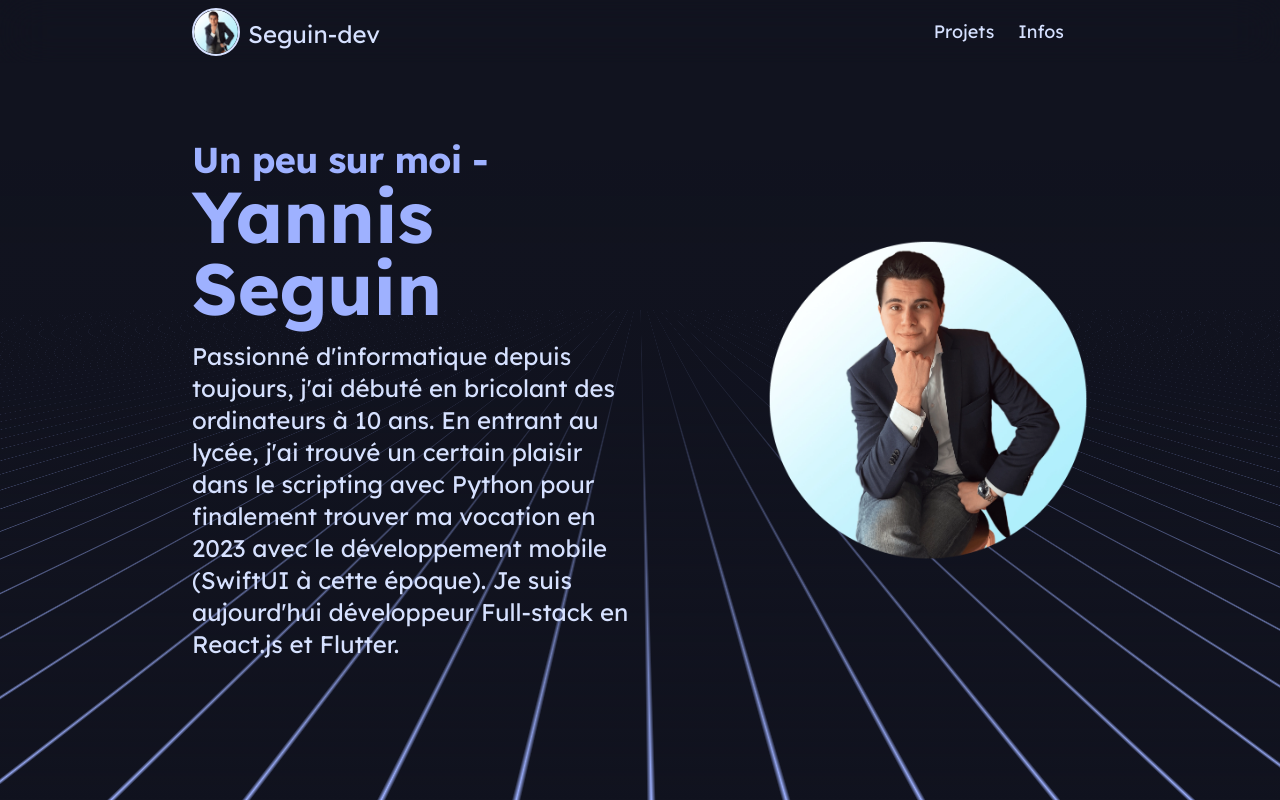
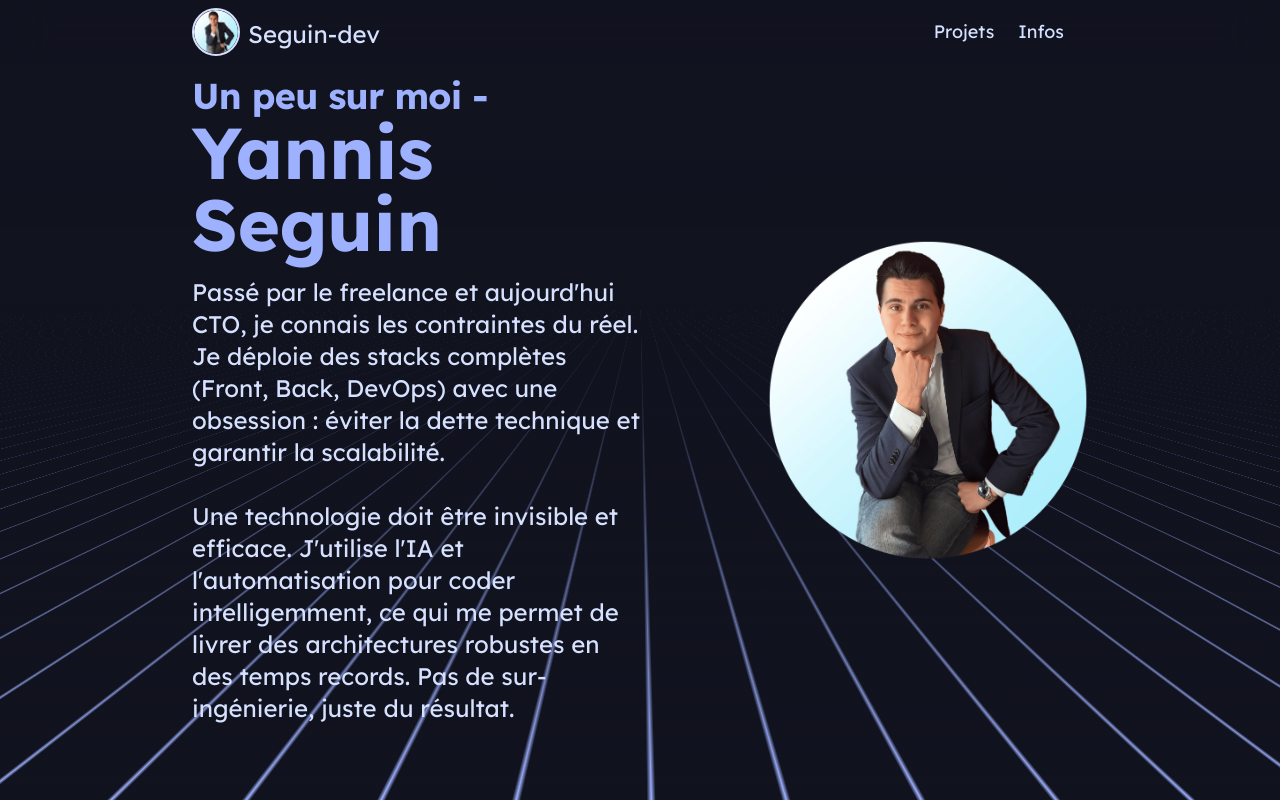
Before and after one commit to Youvataque/_Portfoliov2, a Next.js app: page /about in a window 1280 px wide. Shown: the top 800 px of the page. Built offline with nearby package versions, Linux system fonts and the light colour scheme.

Commit message:
mise à jour portfolio

```diff
--- a/src/app/about/page.tsx
+++ b/src/app/about/page.tsx
@@ -6,14 +6,14 @@ import Title from "@/components/ViewTemplate/Title";
 import { HoverEffect } from "@/components/ui/card-hover-effect";
 import Image from "next/image";
 
-const About:React.FC = () => {
+const About: React.FC = () => {
 
   /////////////////////////////////////////////////////////////////
   // data des contacts
   const contactData = [
     {
       title: "Email",
-          description:"Pour tout contact professionnel c'est par ici. Je réponds dans la journée !",
+      description: "Pour tout contact professionnel c'est par ici. Je réponds dans la journée !",
       link: "mailto:yannisseguin@gmail.com",
     },
     {
@@ -52,14 +52,16 @@ const About:React.FC = () => {
   // mini description de mon parcours
   function description() {
     return <MainText
-            text="Passionné d'informatique depuis toujours, j'ai débuté en bricolant des ordinateurs à 10 ans. En entrant au lycée, j'ai trouvé un certain plaisir dans le scripting avec Python pour finalement trouver ma vocation en 2023 avec le développement mobile (SwiftUI à cette époque). Je suis aujourd'hui développeur Full-stack en React.js et Flutter."
+      // src/app/about/page.tsx @ 55
+
+      text={"Passé par le freelance et aujourd'hui CTO, je connais les contraintes du réel. Je déploie des stacks complètes (Front, Back, DevOps) avec une obsession : éviter la dette technique et garantir la scalabilité.\n\nUne technologie doit être invisible et efficace. J'utilise l'IA et l'automatisation pour coder intelligemment, ce qui me permet de livrer des architectures robustes en des temps records. Pas de sur-ingénierie, juste du résultat."}
       style="text-primary pt-4"
     />
   }
 
   /////////////////////////////////////////////////////////////////
   // header du composant avec pp et infos
-    function header(){
+  function header() {
     return <div className="flex flex-row justify-between items-center h-full">
       <div className="flex flex-col w-full items-start">
         <SousTitle text="Un peu sur moi -" style="text-secondary" />
@@ -70,7 +72,7 @@ const About:React.FC = () => {
       </div>
       <div className="flex flex-col w-full max-md:w-auto items-end">
         <div className="relative w-96 h-96 max-2xl:w-80 max-2xl:h-80 max-xl:w-64 max-xl:h-64 max-md:w-44 max-md:h-44">
-              <Image fill src="/Img/profilPic.webp" alt="Yannis Seguin"/>
+          <Image fill src="/Img/profilPic.webp" alt="Yannis Seguin" />
         </div>
       </div>
     </div>
@@ -93,8 +95,8 @@ const About:React.FC = () => {
             <HoverEffect items={contactData} />
           </div>
         </div>
-                <Footer/>
-                <div className="pb-4"/>
+        <Footer />
+        <div className="pb-4" />
       </div>
     </BodyTemplate>
   );
--- a/src/app/page.tsx
+++ b/src/app/page.tsx
@@ -41,7 +41,7 @@ export default function Home() {
   // text custom pour la description
   function textCustom() {
     return <h1 className="text-2xl max-xl:text-lg max-md:text-md text-primary pt-4">
-      <b>Developpeur Full-stack. </b>Passionné par l'informatique, mes technologies de prédilection sont Flutter pour le mobile et React.js pour le web (toujours avec tailwind).
+      <b>Product Engineer. </b>Je conçois et déploie des architectures web & mobile complètes. Mon expertise : transformer des besoins métier en produits robustes et scalables (Flutter & React).
     </h1>
   }
 
--- a/src/components/ViewTemplate/MainText.tsx
+++ b/src/components/ViewTemplate/MainText.tsx
@@ -2,9 +2,9 @@ import { cn } from "@/lib/utils";
 
 /////////////////////////////////////////////////////////////////
 // composant text référencé du google
-const MainText:React.FC<{text:string, style:string}> = ({text, style}) => {
+const MainText: React.FC<{ text: string, style: string }> = ({ text, style }) => {
     return (
-        <h1 className={cn("text-2xl max-xl:text-lg max-md:text-md text-primary pt-4", style)}>{text}</h1>
+        <h1 className={cn("text-2xl max-xl:text-lg max-md:text-md text-primary pt-4 whitespace-pre-wrap", style)}>{text}</h1>
     )
 }
 
```
Lines whose indentation alone changed are shown as unchanged.
